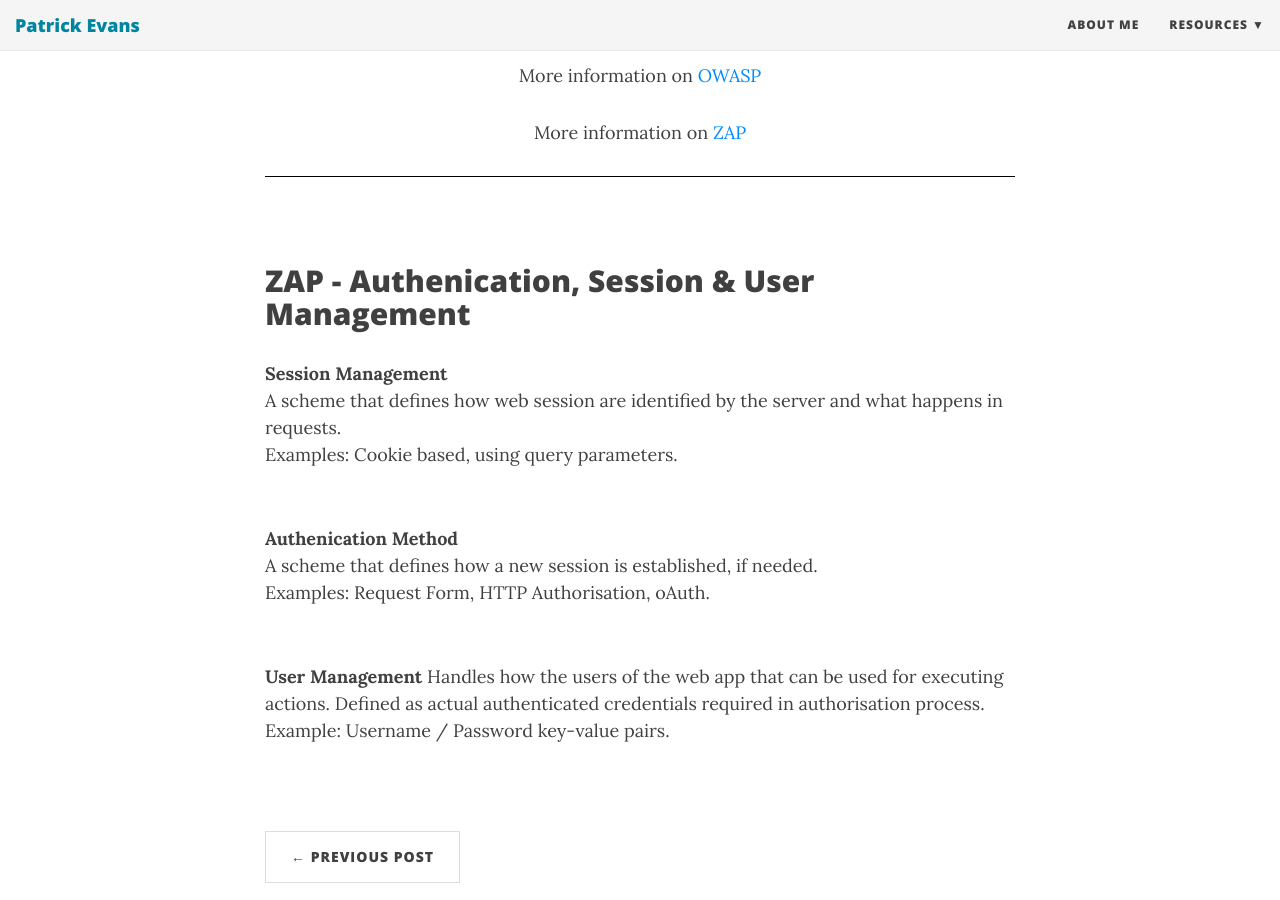
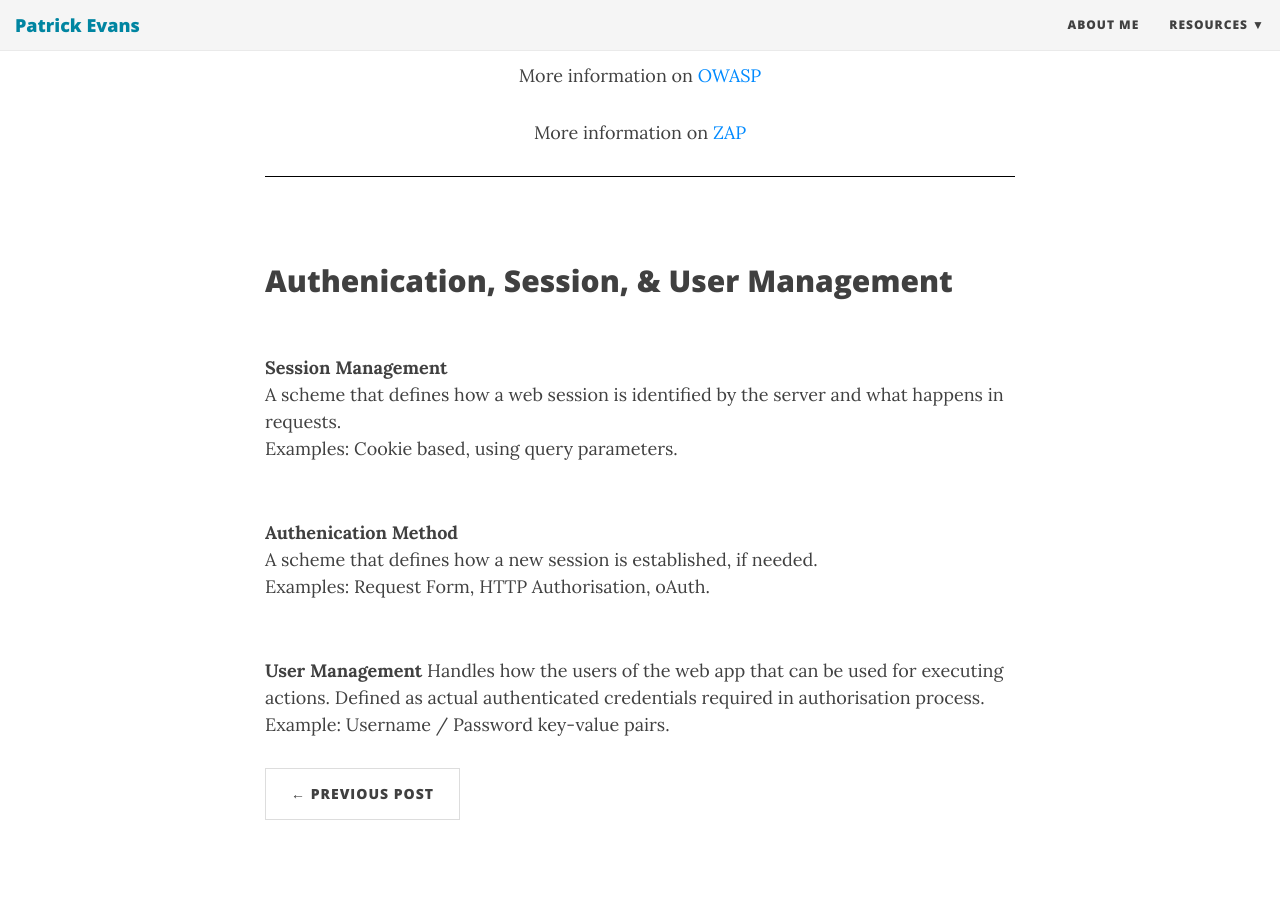
Before and after one commit to patevs/old_blog, a Jekyll site: the page built from _posts/2017-11-30-owasp-zap.md, in a window 1280 px wide and 900 px high, scrolled down 567 px. Built offline with Jekyll 4.4.1, drawn with Linux system fonts in a browser that asks for light colours; nearby versions of some CDN libraries.

Commit message:
fixing_3 owasp-zap post

```diff
--- a/_posts/2017-11-30-owasp-zap.md
+++ b/_posts/2017-11-30-owasp-zap.md
@@ -9,7 +9,6 @@ subtitle: Introduction to the OWASP ZAP Tool
 The <strong>O</strong>pen <strong>W</strong>eb <strong>A</strong>pplication <strong>S</strong>ecurity <strong>P</strong>roject (OWASP) is a worldwide not-for-profit charitable organization focused on improving the security of software.
 <br>
 In the Application Security space, along with any technology marketplace, there needs to be an unbiased source of information on best practices as well as an active body advocating open standards. one of those groups is the Open Web Application Security Project.<br>
-
 <br>
 The <strong>Z</strong>ed <strong>A</strong>ttack <strong>P</strong>roxy (ZAP) is the OWASP Flagship Project and focuses on being an easy to use, integrated penetration testing tool for finding vulnerabilities in web applications.
 <br>
@@ -22,11 +21,12 @@ It is designed to be used by people with a wide range of security experience and
 
 <br>
 
-## ZAP - Authenication, Session & User Management
+## Authenication, Session, & User Management
 
+<br>
 <strong>Session Management</strong>
 <br>
-A scheme that defines how web session are identified by the server and what happens in requests.
+A scheme that defines how a web session is identified by the server and what happens in requests.
 <br>
 Examples: Cookie based, using query parameters.
 
@@ -43,5 +43,3 @@ Handles how the users of the web app that can be used for executing actions.
 Defined as actual authenticated credentials required in authorisation process.
 <br>
 Example: Username / Password key-value pairs.
-
-<br>
```
